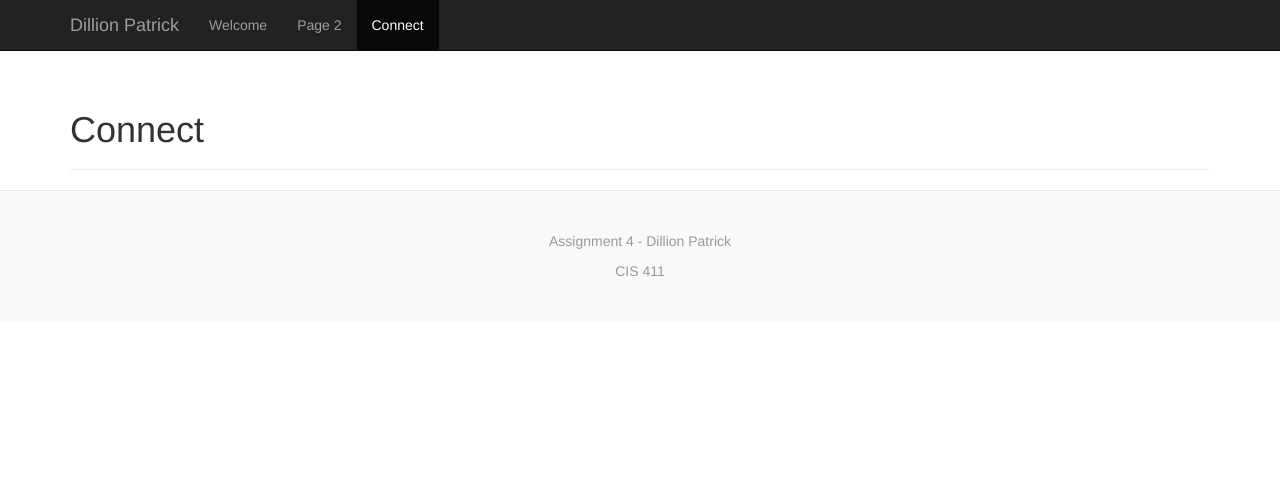
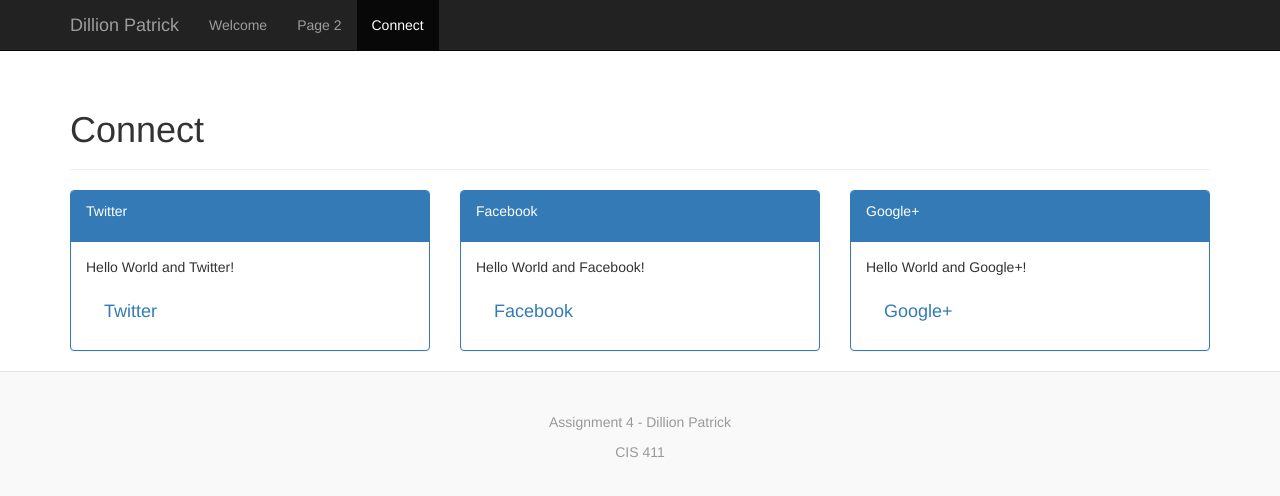
Before and after one commit to dkpat12/dkpat12.github.io, a plain HTML site: page assignment4/connect.html in a window 1280 px wide. Drawn offline with nearby package versions, Linux system fonts and the light colour scheme.

Commit message:
Content on Connect and style changes

```diff
--- a/assignment4/_notes/dwsync.xml
+++ b/assignment4/_notes/dwsync.xml
@@ -1,6 +1,6 @@
 <?xml version="1.0" encoding="utf-8" ?>
 <dwsync>
-<file name="index.html" server="ftp.dkpat.altervista.org" local="130669376410000000" remote="130669628400000000" Dst="1" />
-<file name="connect.html" server="ftp.dkpat.altervista.org" local="130669379677524120" remote="130669631400000000" Dst="1" />
+<file name="index.html" server="ftp.dkpat.altervista.org" local="130669463608647028" remote="130669715400000000" Dst="1" />
+<file name="connect.html" server="ftp.dkpat.altervista.org" local="130669463447334752" remote="130669715400000000" Dst="1" />
 <file name="two.html" server="ftp.dkpat.altervista.org" local="130669398544610760" remote="130669650000000000" Dst="1" />
 </dwsync>
--- a/assignment4/connect.html
+++ b/assignment4/connect.html
@@ -21,6 +21,41 @@
   <div class="page-header">
     <h1>Connect</h1>
   </div>
+  <div class="row">
+  	<div class="col-lg-4">
+    	<div class="panel panel-primary">
+            <div class="panel-heading">
+            	<p>Twitter</p>
+            </div>
+        	<div class="panel-body">
+            	<p>Hello World and Twitter!</p>
+                <button type="button" class="btn-lg btn-link btn-dillion">Twitter</button>
+            </div>
+        </div>
+    </div>
+    <div class="col-lg-4">
+    	<div class="panel panel-primary">
+        	<div class="panel-heading">
+            	<p>Facebook</p>
+            </div>
+        	<div class="panel-body">
+            	<p>Hello World and Facebook!</p>
+                <button type="button" class="btn-lg btn- btn-link btn-dillion">Facebook</button>
+            </div>
+        </div>
+    </div>
+    <div class="col-lg-4">
+    	<div class="panel panel-primary">
+            <div class="panel-heading">
+            	<p>Google+</p>
+            </div>
+        	<div class="panel-body">
+            	<p> Hello World and Google+!</p>
+                <button type="button" class="btn-lg btn-link btn-dillion">Google+</button>
+            </div>
+        </div>
+    </div>
+  </div>
 </div>
 <footer class="footer">
   <div class="container">
--- a/assignment4/css/_notes/dwsync.xml
+++ b/assignment4/css/_notes/dwsync.xml
@@ -6,5 +6,5 @@
 <file name="bootstrap.css" server="ftp.dkpat.altervista.org" local="130661498020000000" remote="130668108600000000" Dst="1" />
 <file name="bootstrap.min.css" server="ftp.dkpat.altervista.org" local="130661498020000000" remote="130668108600000000" Dst="1" />
 <file name="bootstrap.css.map" server="ftp.dkpat.altervista.org" local="130661479400000000" remote="130668109200000000" Dst="1" />
-<file name="styles.css" server="ftp.dkpat.altervista.org" local="130669392755905010" remote="130669644600000000" Dst="1" />
+<file name="styles.css" server="ftp.dkpat.altervista.org" local="130669426624981904" remote="130669715400000000" Dst="1" />
 </dwsync>
--- a/assignment4/css/styles.css
+++ b/assignment4/css/styles.css
@@ -39,5 +39,11 @@ body {
 
 .blog-post-footer {
 }
+
 .blog-sidebar {
 }
+
+/* Button style&*/
+
+.btn-dillion {
+}
```
Also changed, not shown: assignment4/index.html (+8 -1 lines).
